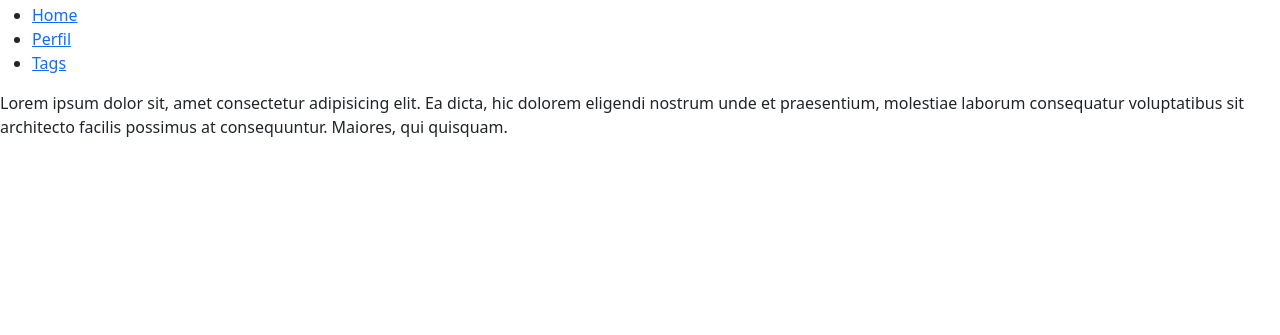
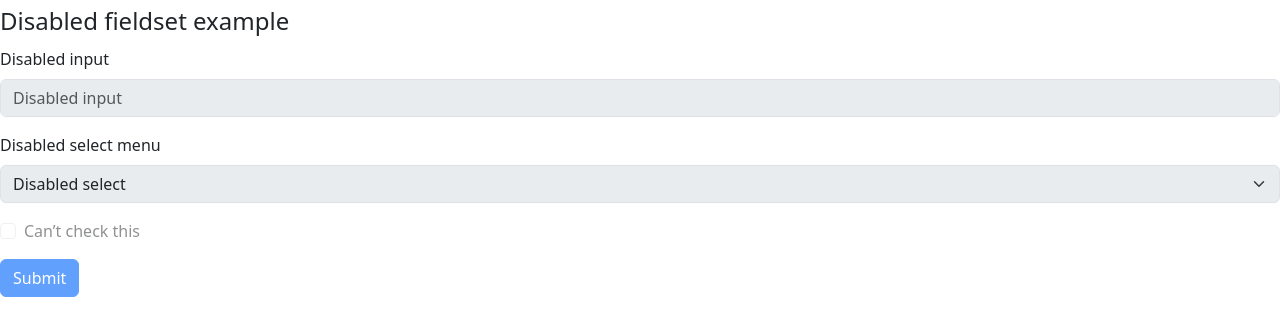
Before and after one commit to A00841358/TC2005B_A00841358_Act1, a website: page public/index.html in a window 1280 px wide. Shown: the part 109-444 px from the top of the page. Drawn offline with nearby package versions, Linux system fonts and the light colour scheme.

Commit message:
formulario home

```diff
--- a/public/index.html
+++ b/public/index.html
@@ -32,13 +32,33 @@
     </div>
   </div>
 </nav>
-    <h1>Mi primera pagina web</h1>
-    <ul>
-        <li><a href="../index.html">Home</a></li>
-        <li><a href="./profile/">Perfil</a></li>
-        <li><a href="../tags.html">Tags</a></li>
-    </ul>
-    <section>Lorem ipsum dolor sit, amet consectetur adipisicing elit. Ea dicta, hic dolorem eligendi nostrum unde et praesentium, molestiae laborum consequatur voluptatibus sit architecto facilis possimus at consequuntur. Maiores, qui quisquam.</section>
+<h1>Mi primera pagina web</h1>
+<div>
+    <form>
+  <fieldset disabled>
+    <legend>Disabled fieldset example</legend>
+    <div class="mb-3">
+      <label for="disabledTextInput" class="form-label">Disabled input</label>
+      <input type="text" id="disabledTextInput" class="form-control" placeholder="Disabled input">
+    </div>
+    <div class="mb-3">
+      <label for="disabledSelect" class="form-label">Disabled select menu</label>
+      <select id="disabledSelect" class="form-select">
+        <option>Disabled select</option>
+      </select>
+    </div>
+    <div class="mb-3">
+      <div class="form-check">
+        <input class="form-check-input" type="checkbox" id="disabledFieldsetCheck" disabled>
+        <label class="form-check-label" for="disabledFieldsetCheck">
+          Can’t check this
+        </label>
+      </div>
+    </div>
+    <button type="submit" class="btn btn-primary">Submit</button>
+  </fieldset>
+</form>
+</div>
     <script src="https://cdn.jsdelivr.net/npm/bootstrap@5.3.8/dist/js/bootstrap.bundle.min.js" integrity="sha384-FKyoEForCGlyvwx9Hj09JcYn3nv7wiPVlz7YYwJrWVcXK/BmnVDxM+D2scQbITxI" crossorigin="anonymous"></script>
 </body>
 </html>
```
Also changed, not shown: package.json (+15 -6 lines).
